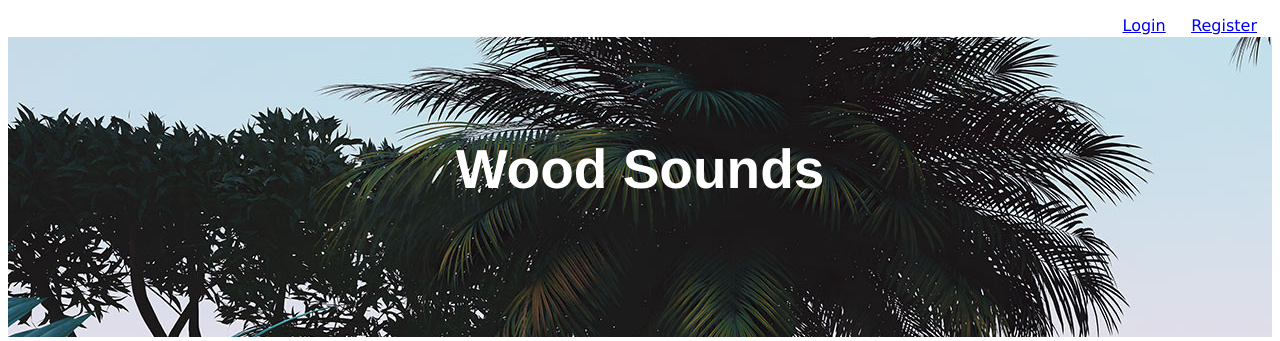
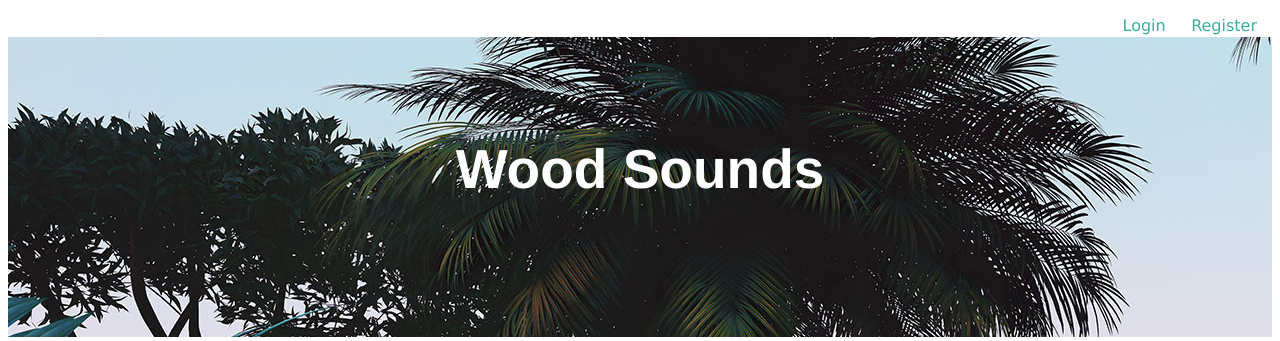
Before and after one commit to FreeDavids/OnlineShop, a Django app: template blog/templates/blog/blog.html in a window 1280 px wide. Shown: the part 50-391 px from the top of the page. Run offline with Django 3.2, Linux system fonts and the light colour scheme; the template is opened without the code that fills it, so the values that code supplies are empty.

Commit message:
change color login-logout buttons

```diff
--- a/webapp/static/webapp/css/base.css
+++ b/webapp/static/webapp/css/base.css
@@ -25,6 +25,11 @@
     font-family: 'Lucida Sans';
     float: right;
     margin-right: 15px;
+}
+
+.aut a {
+    text-decoration: none;
+    color: rgb(56, 176, 154);
 }
 
 #banner {
```
Also changed, not shown: db.sqlite3.
